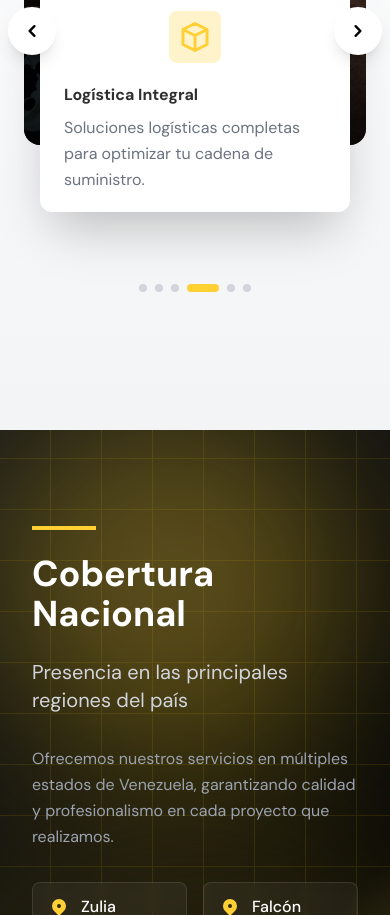
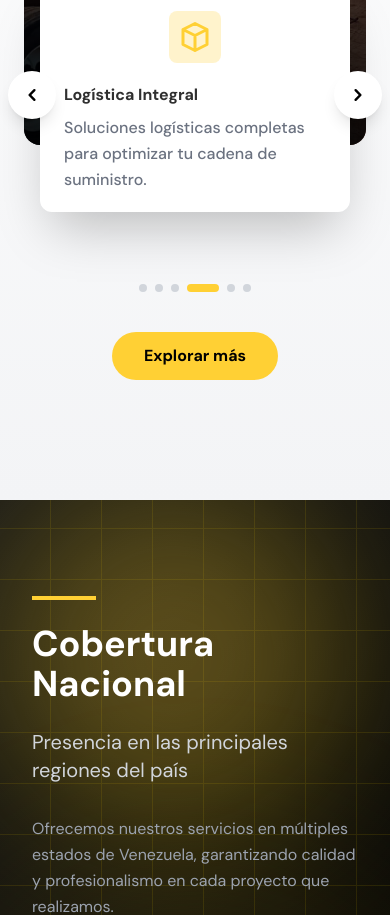
Before and after one commit to luis-alvarezf10/serlimca-page, a React (Vite) app: page / in a window 390 px wide. Shown: the part 2496-3411 px from the top of the page. Built offline with nearby package versions, Linux system fonts and the light colour scheme.

Commit message:
services: puesto el boton de explorar mas para telefonos

```diff
--- a/src/pages/home/components/ServicesSection.jsx
+++ b/src/pages/home/components/ServicesSection.jsx
@@ -242,7 +242,7 @@ const ServicesSection = () => {
                         <h3 className="md:text-lg xl:text-xl 2xl:text-2xl font-bold mb-2 transition-all duration-500 ease-out group-hover:text-primary group-hover:translate-x-1 line-clamp-2">
                           {service.title}
                         </h3>
-                        <p className="text-gray-500  leading-relaxed transition-all duration-500 ease-out group-hover:text-gray-800 line-clamp-3">
+                        <p className="text-gray-500 font-medium leading-relaxed transition-all duration-500 ease-out group-hover:text-gray-800 line-clamp-3">
                           {service.description}
                         </p>
                       </div>
@@ -278,6 +278,11 @@ const ServicesSection = () => {
               );
             })}
           </div>
+          <div className='flex items-center justify-center p-10 md:p-0'>
+            <PrimaryButton to="/servicios" className='block md:hidden'>
+              Explorar más
+            </PrimaryButton>
+          </div>
         </div>
       </div>
     </section>
```
